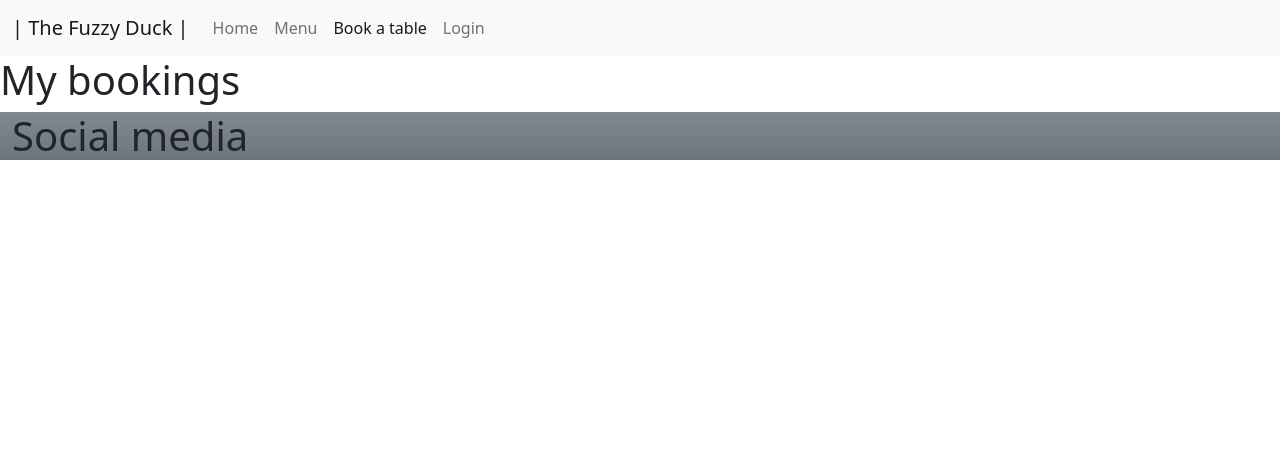
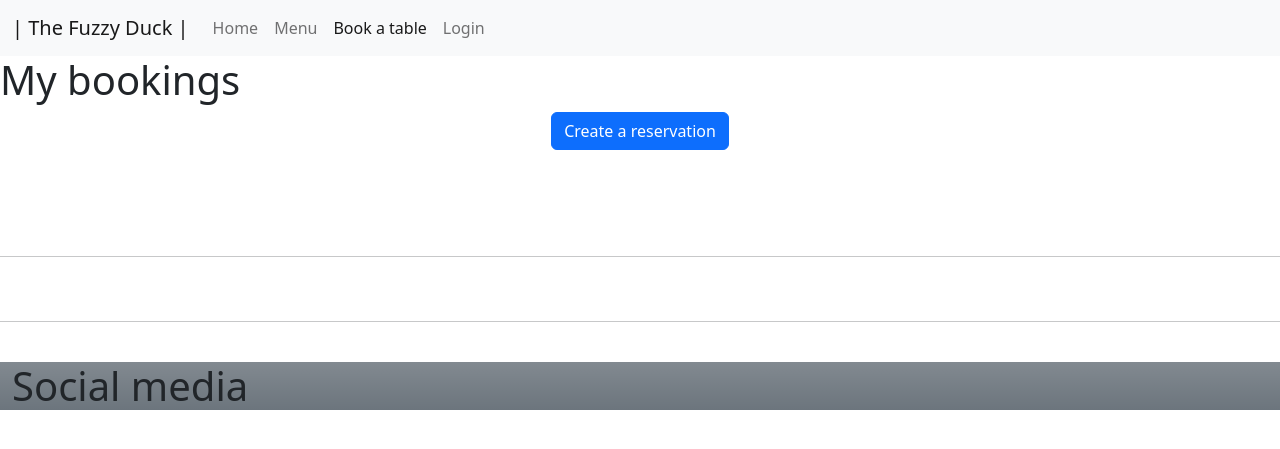
Before and after one commit to MTSSamsioe/book_a_table, a Django app: page /my_bookings/ in a window 1280 px wide. Shown: the top 449 px of the page. Run offline with Django 3.2, Linux system fonts and the light colour scheme; data that the repository does not hold is empty.

Commit message:
Add create func to reservations page

```diff
--- a/bookings/admin.py
+++ b/bookings/admin.py
@@ -1,4 +1,6 @@
 from django.contrib import admin
-from .models import Reservation
+from .models import *
+
+
 # Register your models here.
 admin.site.register(Reservation)
--- a/bookings/templates/bookings/my_bookings.html
+++ b/bookings/templates/bookings/my_bookings.html
@@ -2,13 +2,66 @@
 
 {% block content%}
 <h1 class="h1">My bookings</h1>
+<div class="container text-center">
+  <div class="row">
+    <div class="col">
+      <p>
+        <button class="btn btn-primary" type="button" data-bs-toggle="collapse" data-bs-target="#collapseWidthExample" aria-expanded="false" aria-controls="collapseWidthExample">
+          Create a reservation
+        </button>
+      </p>
+      <div style="min-height: 50px;">
+        <div class="collapse collapse-horizontal" id="collapseWidthExample">
+          <div class="card card-body" style="width: 300px;">
+            <form method="POST" action="add">
+              {% csrf_token %}
+              <div class="mb-3">
+                <label for="first_name" class="form-label" >First Name</label>
+                <input type="text" class="form-control" id="first_name" name="first_name">
+                <!--<div id="emailHelp" class="form-text">We'll never share your email with anyone else.</div>-->
+              </div>
+              <div class="mb-3">
+                <label for="last_name" class="form-label">Last Name</label>
+                <input type="text" class="form-control" id="last_name" name="last_name">
+              </div>
+              <div class="mb-3">
+                <label for="email" class="form-label">Email</label>
+                <input type="email" class="form-control" id="email" name="email">
+              </div>
+              <div class="mb-3">
+                <label for="date" class="form-label">Date and time</label>
+                <input type="datetime-local" class="form-control" id="date" name="date">
+              </div>
+              <div class="mb-3">
+                <label for="number_of_guests" class="form-label">Number off guests</label>
+                <input type="number" min="1" max="12" class="form-control" id="number_of_guests" name="number_of_guests">
+              </div>
+              <button type="submit" class="btn btn-primary">Submit</button>
+              <!--<div class="mb-3 form-check">
+                <input type="checkbox" class="form-check-input" id="exampleCheck1">
+                <label class="form-check-label" for="exampleCheck1">Check me out</label>
+              </div>
+              <button type="submit" class="btn btn-primary">Submit</button>-->
+            </form>
+          </div>
+        </div>
+      </div>
+    </div>
+  </div>
+</div>
+<br>
+<hr>
+<br>
 
+<div class="container">
+  <div class="row gy-3 ">
 
       {% for reservation in reservations %}
+        <div class="col-sm">
           <div class="card" style="width: 18rem;">
               <img src="https://res.cloudinary.com/dy2uthyxz/image/upload/v1666268050/pexels-creative-vix-370984_zgwft4.jpg" class="card-img-top" alt="picture of wineglass">
               <div class="card-body">
-      <h5 class="card-title">Reservation at the Fuzzy Duck </h5>
+                <h5 class="card-title">Reservation at The Fuzzy Duck </h5>
                 <p class="card-text">Below are some information about your reservvation</p>
               </div>
               <ul class="list-group list-group-flush">
@@ -22,9 +75,16 @@
 
               </div>
           </div>
-
+        </div>
         {% endfor %}
 
 
+  </div>
+</div>
+
+  <br>
+  <hr>
+  <br>
+
 
 {% endblock %}
--- a/bookings/views.py
+++ b/bookings/views.py
@@ -1,4 +1,4 @@
-from django.shortcuts import render
+from django.shortcuts import render, redirect
 from .models import Reservation
 
 # Create your views here.
@@ -9,13 +9,29 @@ def home(request):
 
 def view_reservation(request):
 
-    reservations = Reservation.objects.all()
+    reservations = Reservation.objects.filter(status= 1)
     context = {
         'reservations': reservations
     }
-    navbar = {'navbar': 'view_reservation'}
+
     return render(request, 'bookings/my_bookings.html', context)
 
+def add_reservation(request):
+    if request.method == 'POST':
+        first_name = request.POST.get('first_name')
+        last_name = request.POST.get('last_name')
+        email = request.POST.get('email')
+        date = request.POST.get('date')
+        number_of_guests = request.POST.get('number_of_guests')
+        Reservation.objects.create(
+            first_name = first_name,
+            last_name = last_name,
+            email = email,
+            date = date,
+            number_of_guests = number_of_guests
+            )
+        #return redirect('bookings/my_bookings.html')
+    return render(request, 'bookings/my_bookings.html')
 
 def menu(request):
     return render(request, 'bookings/menu.html')
--- a/django_bookings/urls.py
+++ b/django_bookings/urls.py
@@ -24,5 +24,6 @@ urlpatterns = [
     path('my_bookings/', view_reservation, name = 'view_reservation'),
     path('menu/', menu, name = 'menu'),
     path('log/', log, name = 'log'),
+    path('my_bookings/add', add_reservation, name = 'add'),
 
 ]
```
Lines whose indentation alone changed are shown as unchanged.
